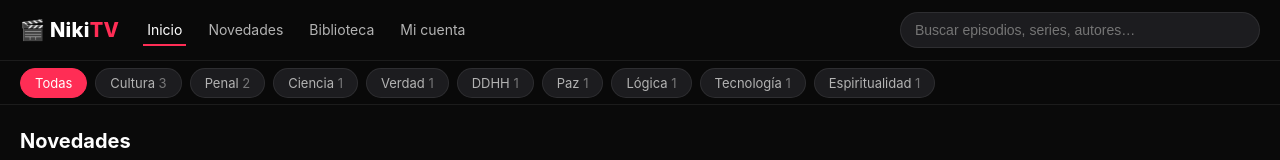
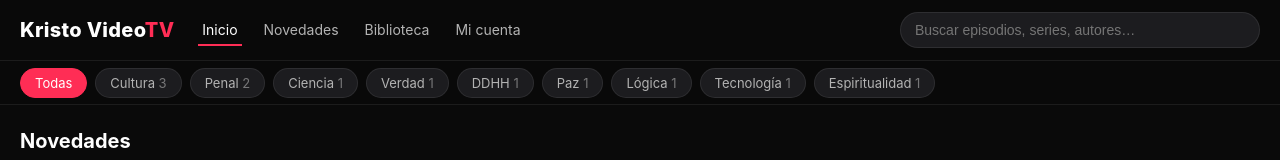
Before and after one commit to himnosnikichitonjesus-a11y/television, a website with bundled scripts: page index.html in a window 1280 px wide. Shown: the top 160 px of the page. Built offline with nearby package versions, Linux system fonts and the light colour scheme; grey boxes are pictures that could not be loaded.

Commit message:
Update index.html

```diff
--- a/index.html
+++ b/index.html
@@ -16,7 +16,7 @@
 <body>
   <header id="app-header">
     <div class="header-inner">
-      <a href="/" data-link class="brand">🎬 Niki<span>TV</span></a>
+      <a href="/" data-link class="brand">Kristo Video<span>TV</span></a>
       <nav class="main-nav">
         <a href="/" data-link>Inicio</a>
         <a href="/novedades" data-link>Novedades</a>
```
